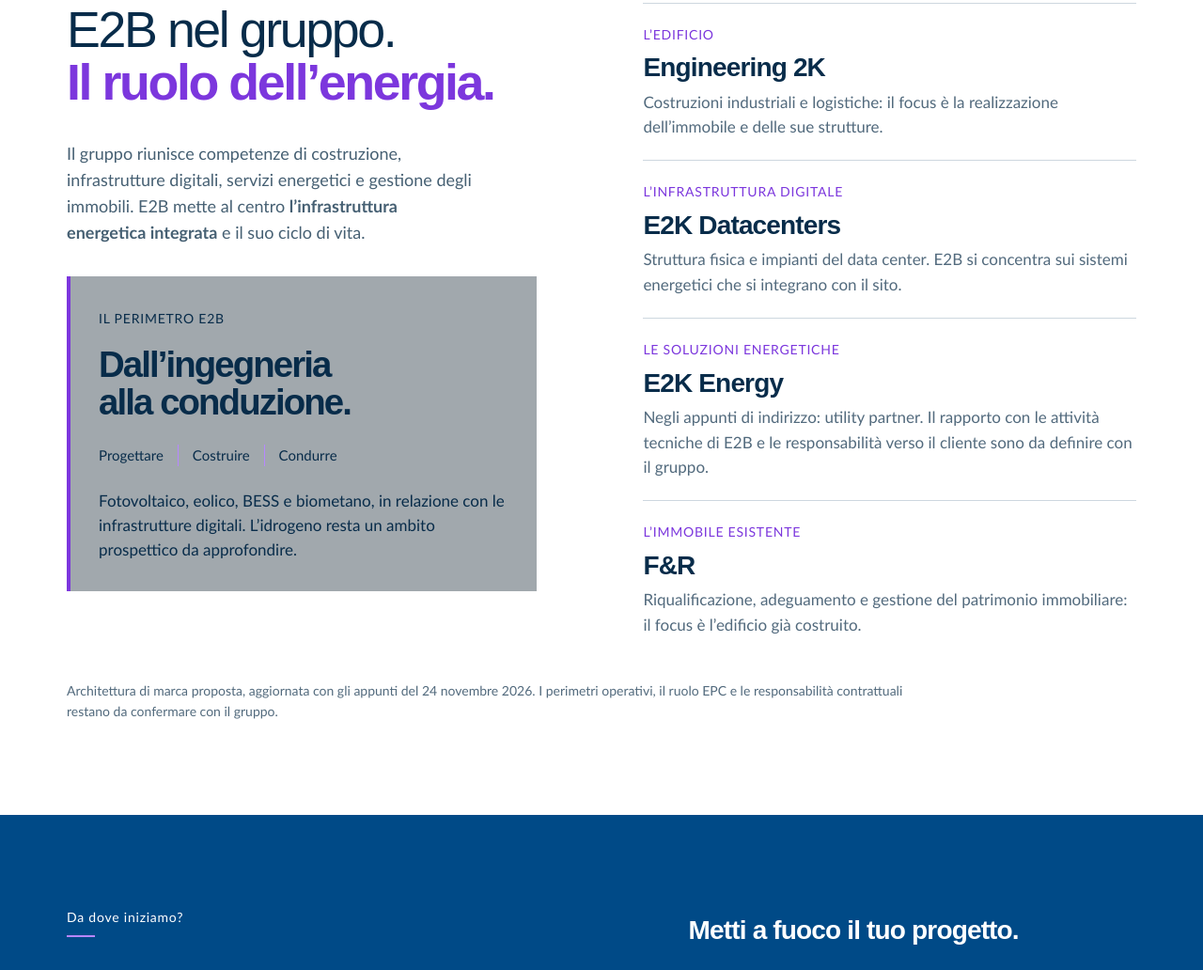
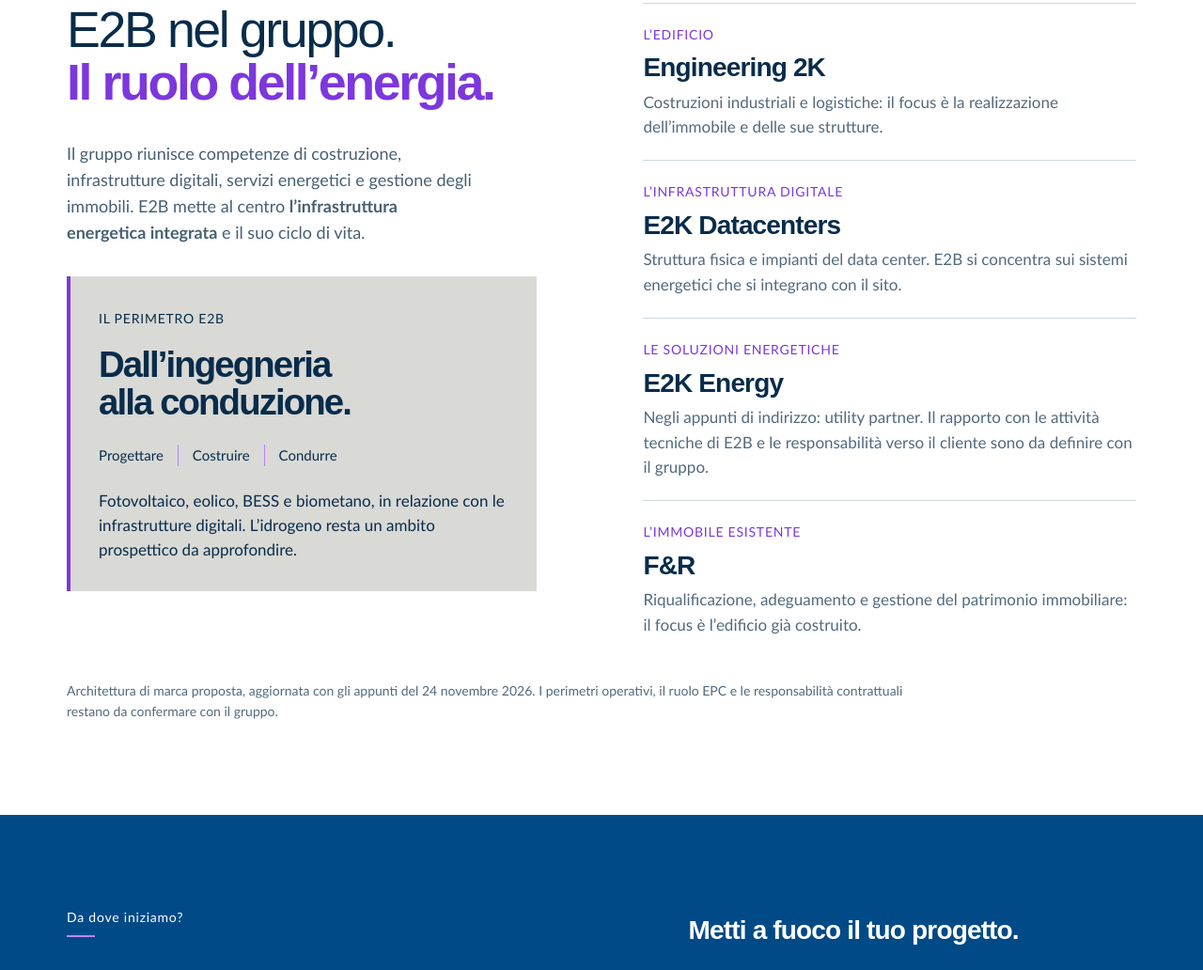
Before and after one commit to nicolepiffer97-art/E2B, a plain HTML site: page index.html in a window 1280 px wide. Shown: the part 6426-7458 px from the top of the page at 94% size. Drawn offline with Linux system fonts and the light colour scheme; a web font is replaced by a local one.

Commit message:
Try D9D9D6 for E2B perimeter box

```diff
--- a/styles.css
+++ b/styles.css
@@ -507,7 +507,7 @@ a.brand-row:focus-visible{outline-offset:5px}
 
 /* E2B and the group: energy lifecycle versus each company's primary focus. */
 .group-intro h2{font-size:clamp(40px,4.2vw,66px)}
-.e2b-role{margin-top:32px;padding:30px;background:#a1a8ad;color:var(--ink);border-left:4px solid var(--violet)}
+.e2b-role{margin-top:32px;padding:30px;background:#d9d9d6;color:var(--ink);border-left:4px solid var(--violet)}
 .e2b-role>.eyebrow{font-size:13px;color:var(--ink)}
 .e2b-role h3{font-size:clamp(30px,3vw,46px);margin:16px 0 24px}
 .e2b-role p{font-size:17px;color:var(--ink)}
```
